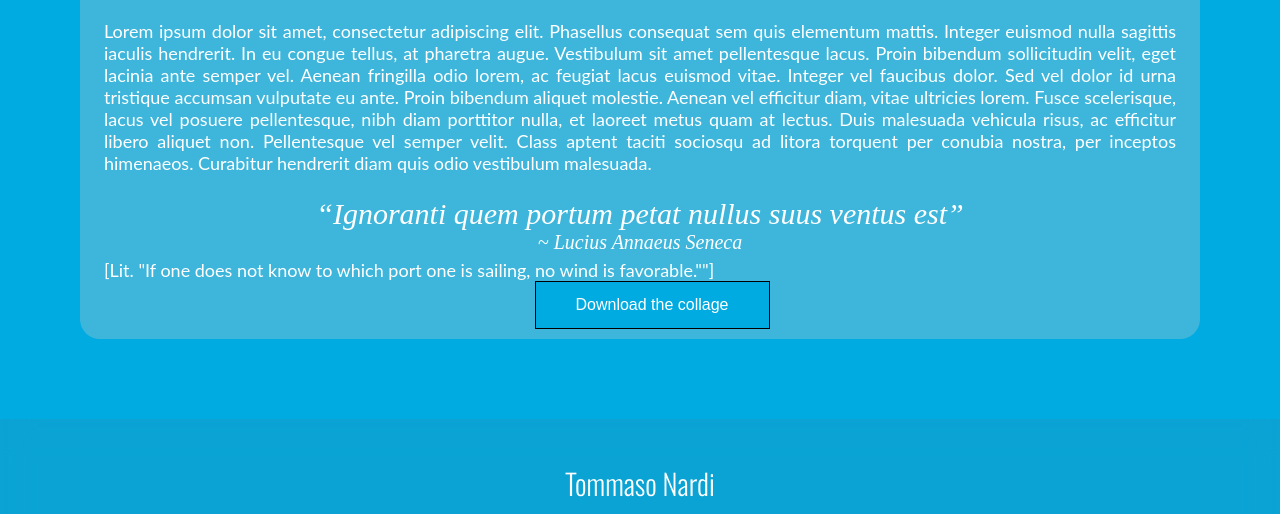
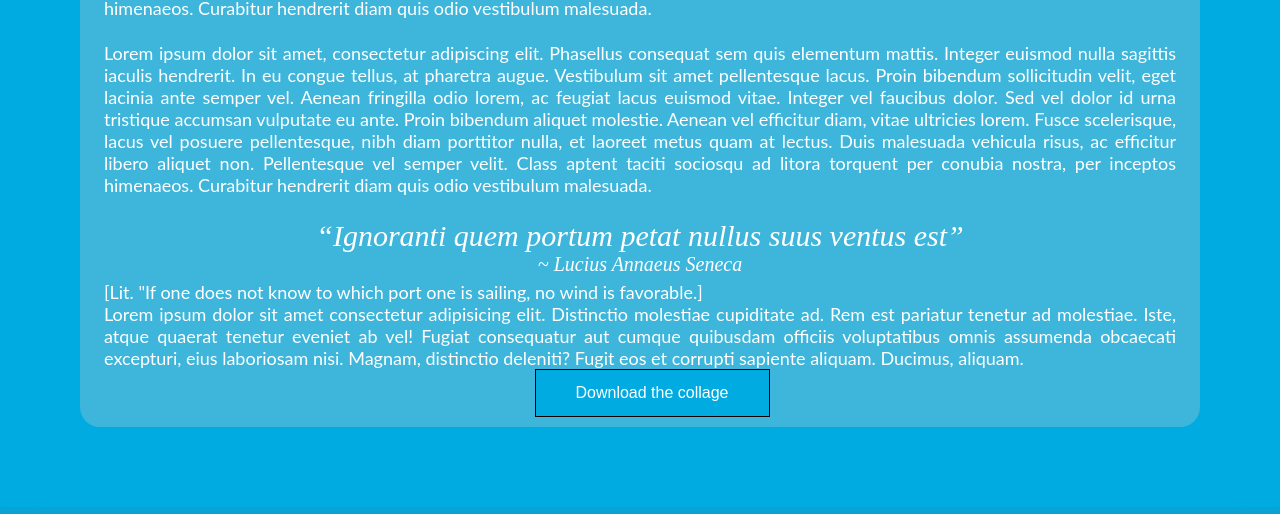
Before and after one commit to ilnardi44/ilnardi44.github.io, a plain HTML site: page pages-eng/leadership-quotes.html in a window 1280 px wide. Shown: the part 693-1207 px from the top of the page. Drawn offline with nearby package versions, Linux system fonts and the light colour scheme; a web font is replaced by a local one.

Commit message:
Update leadership-quotes.html

```diff
--- a/pages-eng/leadership-quotes.html
+++ b/pages-eng/leadership-quotes.html
@@ -75,7 +75,7 @@
                     ~ Elon Musk
                 </p>
                 <p class="paragraph">
-                    [Lit. "Through hardships to the stars"]
+                    [Lit. "Through hardships to the stars"] <br>
                     I chose this phrase, and I decided to attribute it to Elon Musk, although the original idea comes from Greek mythology and was transcribed in Latin, under various forms by great authors such as Seneca and Virgil - respectively Aeneid IX, 641 and Hercules furens -because I think it best represents the idea of what business management is. <br>
                     In particular, concerning the topics covered in this course, I think it goes well with the theory of problem-solving, as it contains in just four words the idea that to achieve the objectives set, you must also go through adversity and that you must be ready to face them to reach the stars. I also decided to attribute it to Elon Musk because, in addition to quoting it often, with Space-X, he managed, albeit not voluntarily, to create a concrete representation of the meaning of the phrase. Just see how from the foundation to the contracts with NASA, Space-X has also gone through periods of crisis, which have also brought the company to the brink of bankruptcy.                </p>
                 </p>
@@ -110,7 +110,8 @@
             </tr>
             <tr class="box">
                 <p class="paragraph">
-                    [Lit. "If one does not know to which port one is sailing, no wind is favorable.""]
+                    [Lit. "If one does not know to which port one is sailing, no wind is favorable.] <br>
+                    Lorem ipsum dolor sit amet consectetur adipisicing elit. Distinctio molestiae cupiditate ad. Rem est pariatur tenetur ad molestiae. Iste, atque quaerat tenetur eveniet ab vel! Fugiat consequatur aut cumque quibusdam officiis voluptatibus omnis assumenda obcaecati excepturi, eius laboriosam nisi. Magnam, distinctio deleniti? Fugit eos et corrupti sapiente aliquam. Ducimus, aliquam.
                 </p>
             </tr>
             <tr class="box">
```
